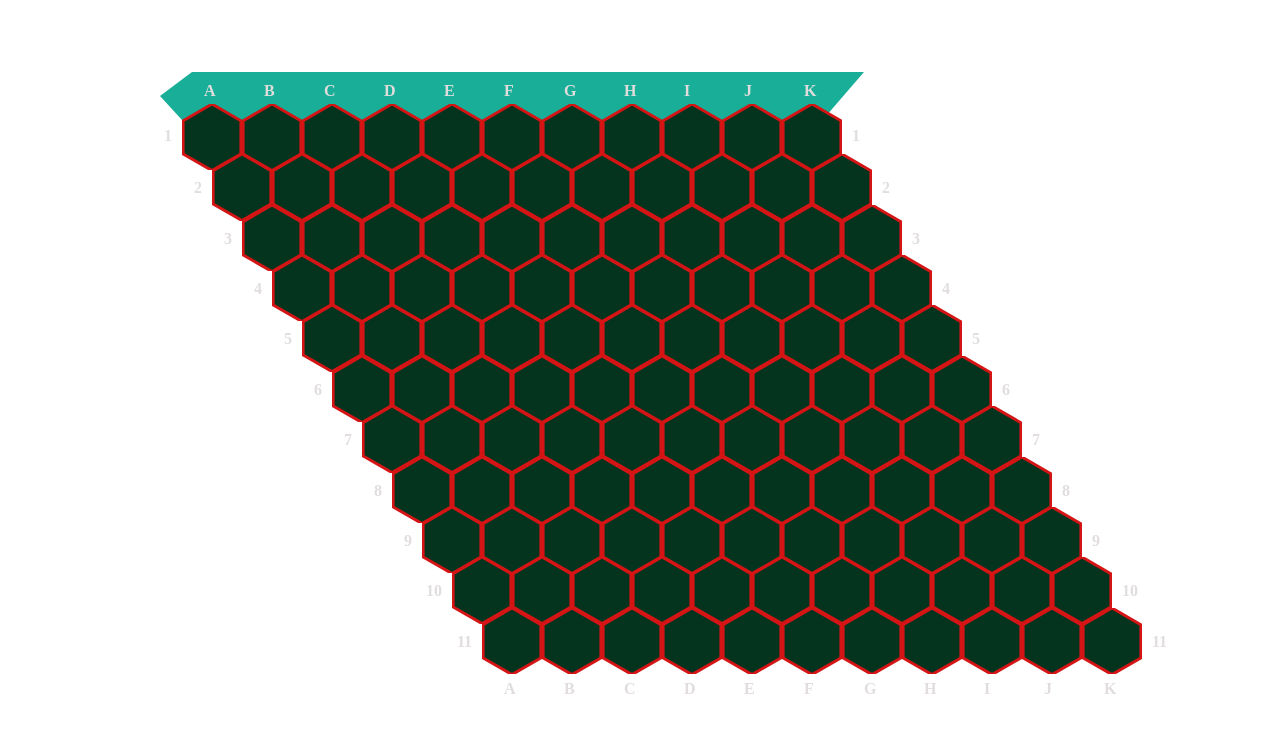
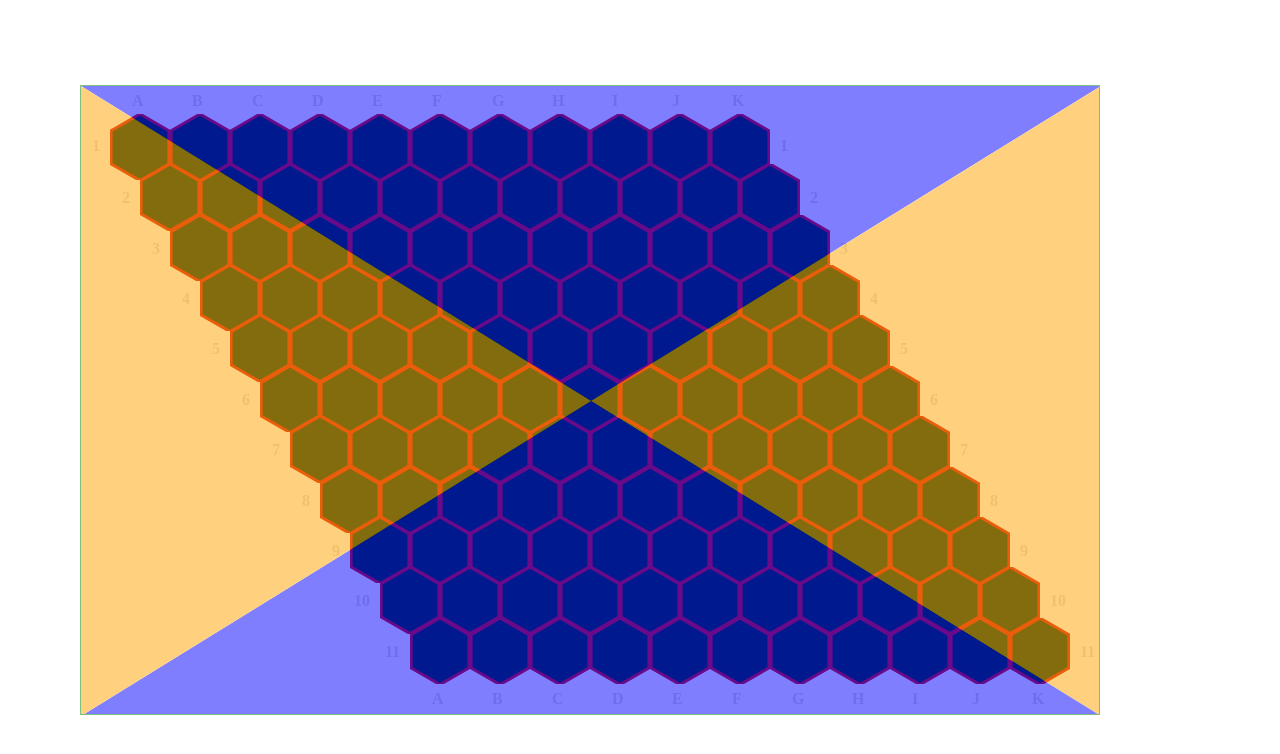
Before and after one commit to steilwinden/hexomato, an Angular app: page / in a window 1280 px wide. Shown: the top 754 px of the page. Built offline with nearby package versions, Linux system fonts and the light colour scheme.

Commit message:
styling of polygons

```diff
--- a/src/app/game/board/board.component.html
+++ b/src/app/game/board/board.component.html
@@ -1,7 +1,12 @@
 <div class="board">
-  <div class="polygon"></div>
+  <svg class = "polygone-svg" width="1020" height="630" xmlns="http://www.w3.org/2000/svg">
+    <polygon points="0,0 1020,0 510,315" fill="blue"/>
+    <polygon points="1020,0 1020,630 510,315" fill="orange"/>
+    <polygon points="0,630 510,315 1020,630" fill="blue"/>
+    <polygon points="0,0 510,315 0,630" fill="orange"/>
+  </svg>
   <div class="hexagons">
-    <div *ngFor="let row of grid; let rowIndex = index" class="hex-row"
+    <div *ngFor="let row of grid; let rowIndex = index" class="hex-rows"
          [style.margin-left.px]="rowIndex * gameService.hexDiameter">
 
       <div class="caption-left">{{ rowIndex + 1 }}</div>
--- a/src/app/game/board/board.component.scss
+++ b/src/app/game/board/board.component.scss
@@ -4,26 +4,30 @@
   justify-content: center; // Zentriert die Inhalte horizontal
   align-items: center; // Zentriert die Inhalte vertikal
   height: 100vh; // Setzt die Höhe des Containers auf 100% der Viewport-Höhe
-  width: 80vw;
+  width: 100vw;
+  margin-left: -200px;
 
-  .polygon {
-    width: 800px;
-    height: 800px;
-    background-color: #19ae98;
-    clip-path: polygon(10% 9%, 94% 9%, 50% 60%, 6% 12%);
-    //z-index: 1;
+  .polygone-svg {
+    position: absolute;
+    border: 1px solid green;
+    opacity: 0.5;
+    z-index: 1;
+    margin-left: 300px;
   }
 
   .hexagons {
     position: absolute;
     font-weight: bold;
     color: #e1dddd;
+
+    .hex-rows:first-child .caption-left,
+    .hex-rows:first-child .caption-right {
+      margin-top: 45px;
     }
 
-  .hex-row {
+    .hex-rows {
       display: flex;
       justify-content: center;
-  }
 
       .caption-left {
         margin-top: 25px;
@@ -32,7 +36,6 @@
 
       .caption-top {
         margin-left: 22px;
-    margin-top: -20px;
         margin-bottom: 4px;
       }
 
@@ -47,3 +50,5 @@
       }
 
     }
+  }
+}
--- a/src/app/game/hexagon/hexagon.component.html
+++ b/src/app/game/hexagon/hexagon.component.html
@@ -1,4 +1,4 @@
 <svg class="hexagon-svg" [style.width.px]="gameService.hexDiameter" viewBox="-2 0 104 115"
      xmlns="http://www.w3.org/2000/svg">
-  <path class="hexagon-path" d="M50 0L100 28.8675V86.6025L50 115.47L0 86.6025V28.8675L50 0Z"/>
+  <path d="M50 0L100 28.8675V86.6025L50 115.47L0 86.6025V28.8675L50 0Z"/>
 </svg>
--- a/src/app/game/hexagon/hexagon.component.scss
+++ b/src/app/game/hexagon/hexagon.component.scss
@@ -3,8 +3,5 @@
   stroke: #d51515; // Farbe der Umrandung
   stroke-width: 5px;
   margin-bottom: -20px;
-
-  .hexagon-path {
-    fill: #04331e;
-  }
+  fill: #04331e;
 }
```
Lines whose indentation alone changed are shown as unchanged.
